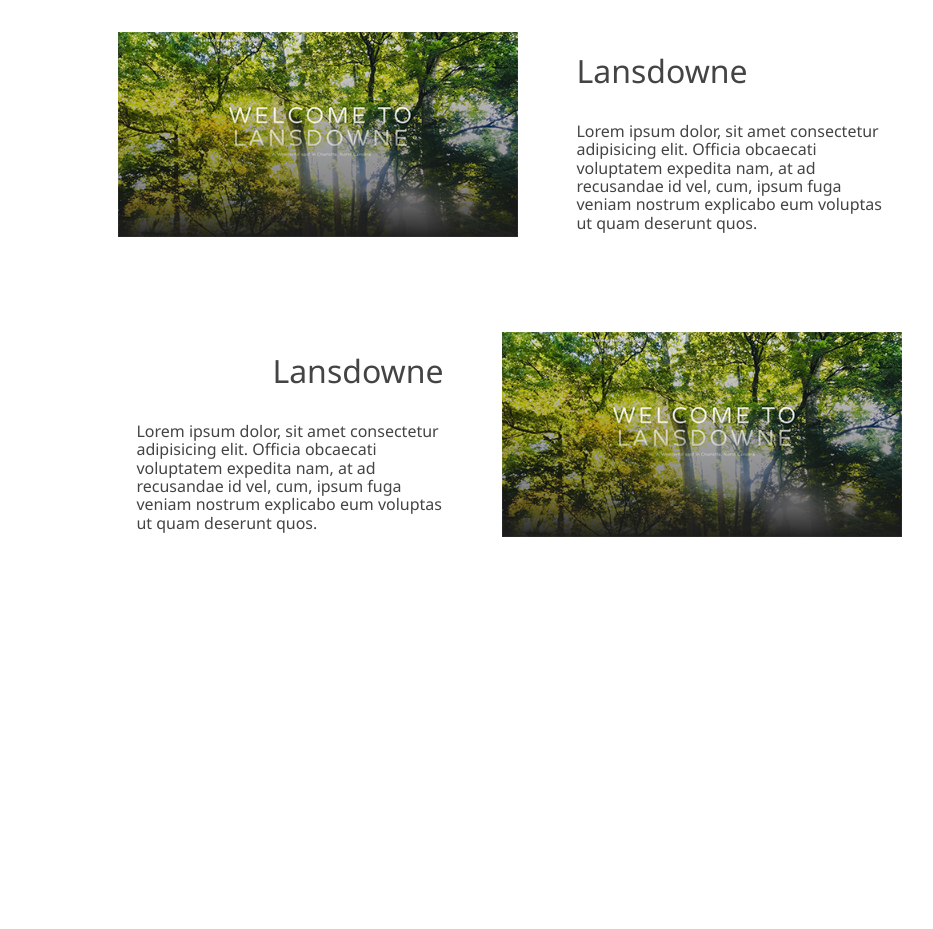
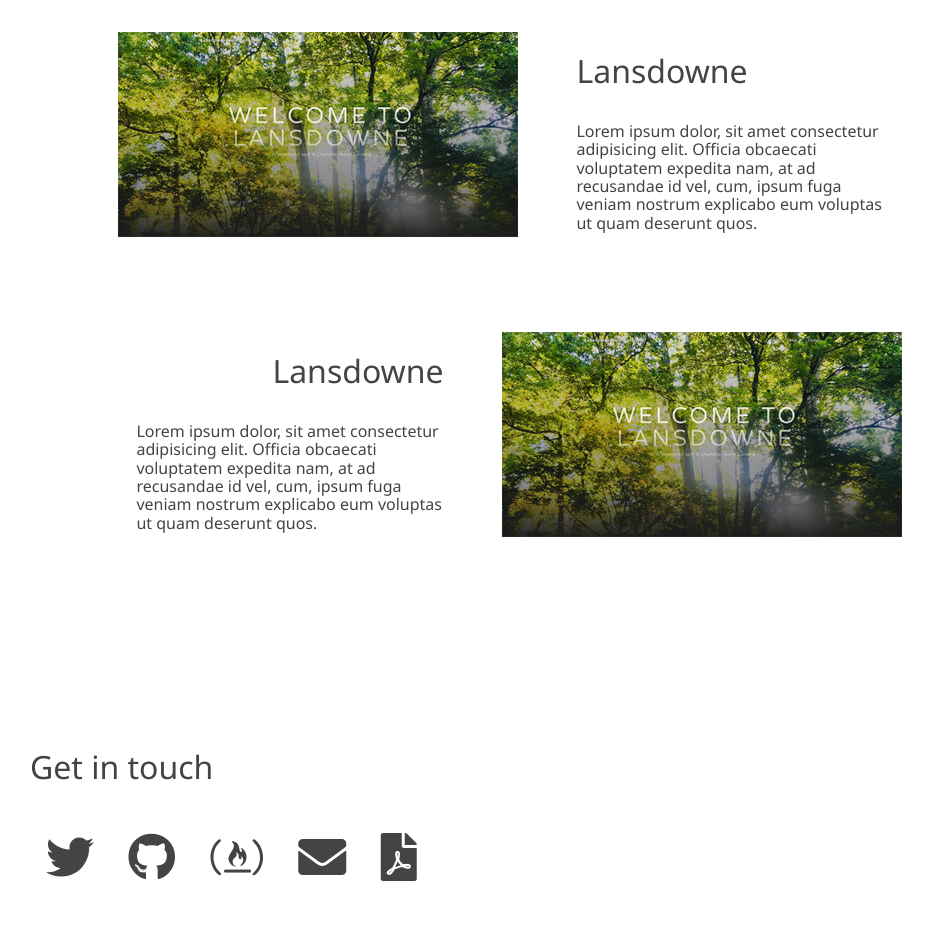
Before and after one commit to calebdcavazos/portfolio, a website: page app/index.html in a window 1280 px wide. Shown: the part 1878-2807 px from the top of the page, without its empty margins (130-1063 px from the left). Before the commit the page ends 2563 px from the top, so only its background shows below. Drawn offline with Linux system fonts and the light colour scheme.

Commit message:
worked on the contact page

```diff
--- /dev/null
+++ b/app/assets/styles/modules/_contact.css
@@ -0,0 +1,21 @@
+.contact {
+    padding: 2rem;
+
+    h3 {
+        font-size: 2rem;
+        font-weight: 300;
+    }
+
+    &__icon {
+        font-size: 3rem;
+        margin: 1rem;
+    }
+
+    a {
+        color: $mainGray;
+    }
+
+    a:hover {
+        color: $darkerBlue;
+    }
+}
--- a/app/assets/styles/style.css
+++ b/app/assets/styles/style.css
@@ -7,3 +7,4 @@
 @import "modules/_btn";
 @import "modules/_about";
 @import "modules/_portfolio";
+@import "modules/_contact";
--- a/app/index.html
+++ b/app/index.html
@@ -9,7 +9,8 @@
     <title>Portfolio</title>
 
     <link rel="stylesheet" href="temp/styles/style.css">
-    <link rel="stylesheet" href="https://use.fontawesome.com/releases/v5.7.2/css/all.css" integrity="sha384-fnmOCqbTlWIlj8LyTjo7mOUStjsKC4pOpQbqyi7RrhN7udi9RwhKkMHpvLbHG9Sr" crossorigin="anonymous">
+    <link rel="stylesheet" href="https://use.fontawesome.com/releases/v5.7.2/css/all.css"
+        integrity="sha384-fnmOCqbTlWIlj8LyTjo7mOUStjsKC4pOpQbqyi7RrhN7udi9RwhKkMHpvLbHG9Sr" crossorigin="anonymous">
 </head>
 
 <body>
@@ -40,7 +41,8 @@
             <source srcset="assets/images/hero_bg--large.jpg" media="(min-width: 1400px)" class="hero__img">
             <source srcset="assets/images/hero_square--large.jpg" media="(min-width: 1200px)">
             <source srcset="assets/images/hero_square.jpg" media="(min-width: 760px)">
-            <img srcset="assets/images/hero_bg--smartphone-small.jpg 277w, assets/images/hero_bg--smartphone.jpg 369w" alt="Puerto Rico">
+            <img srcset="assets/images/hero_bg--smartphone-small.jpg 277w, assets/images/hero_bg--smartphone.jpg 369w"
+                alt="Puerto Rico">
         </picture>
     </div>
 
@@ -96,6 +98,16 @@
     </div>
 
     <!-- Contact Section -->
+    <div class="wrapper">
+        <div id="contact" class="contact">
+            <h3>Get in touch</h3>
+            <a href="https://twitter.com/calebdcavazos"><i class="fab fa-twitter contact__icon"></i></a>
+            <a href="https://github.com/calebdcavazos"><i class="fab fa-github contact__icon"></i></a>
+            <a href="https://www.freecodecamp.org/calebdcavazos"><i class="fab fa-free-code-camp contact__icon"></i></a>
+            <a href="mailto:calebdcavazos@gmail.com"><i class="fas fa-envelope contact__icon"></i></a>
+            <a href="#"><i class="fas fa-file-pdf contact__icon"></i></a>
+        </div>
+    </div>
 
 
 </body>
--- a/app/temp/styles/style.css
+++ b/app/temp/styles/style.css
@@ -677,3 +677,25 @@ nav a:hover {
             order: 2
     }
         }
+
+.contact {
+    padding: 2rem;
+}
+
+.contact h3 {
+        font-size: 2rem;
+        font-weight: 300;
+    }
+
+.contact__icon {
+        font-size: 3rem;
+        margin: 1rem;
+    }
+
+.contact a {
+        color: #444444;
+    }
+
+.contact a:hover {
+        color: #8DB2DE;
+    }
```
